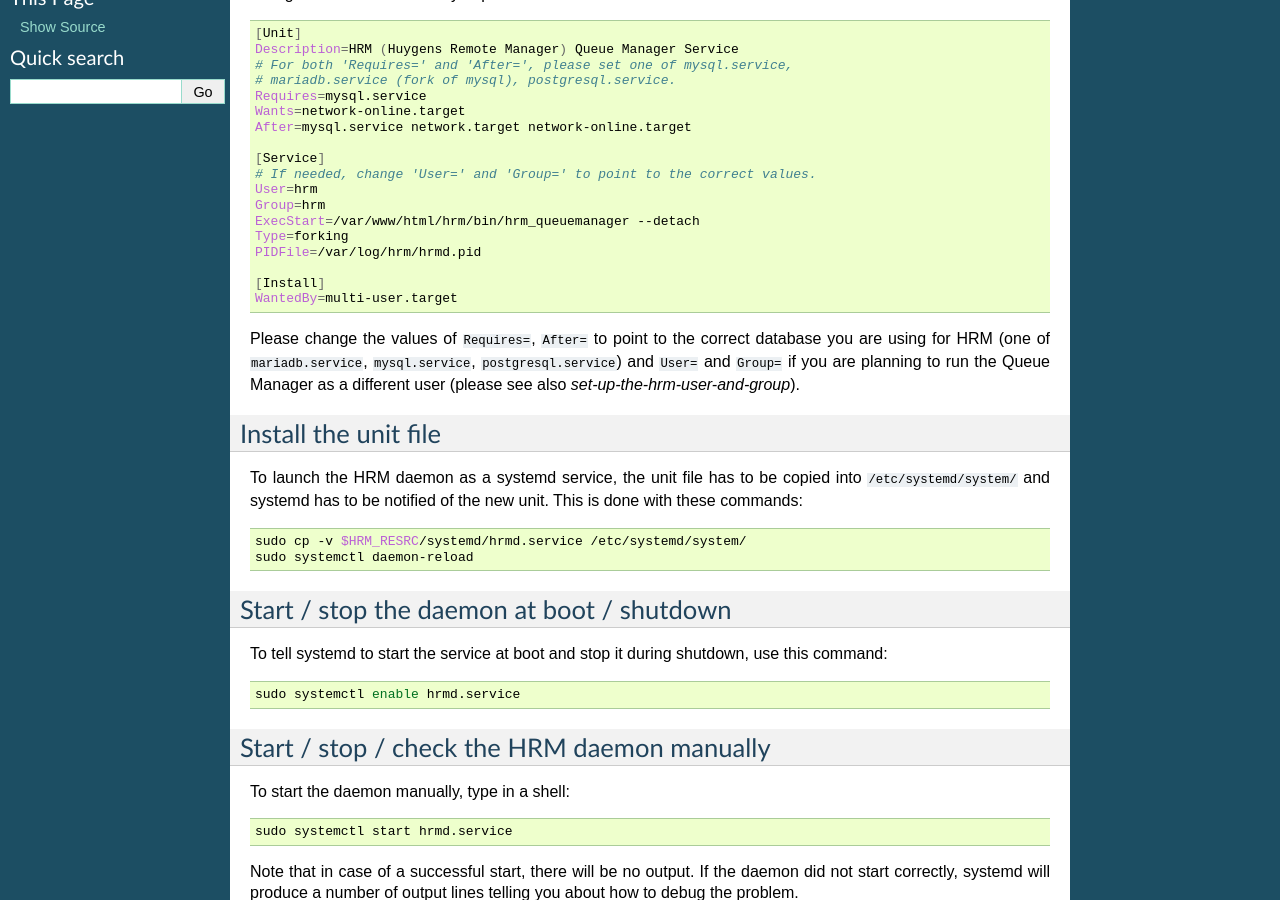
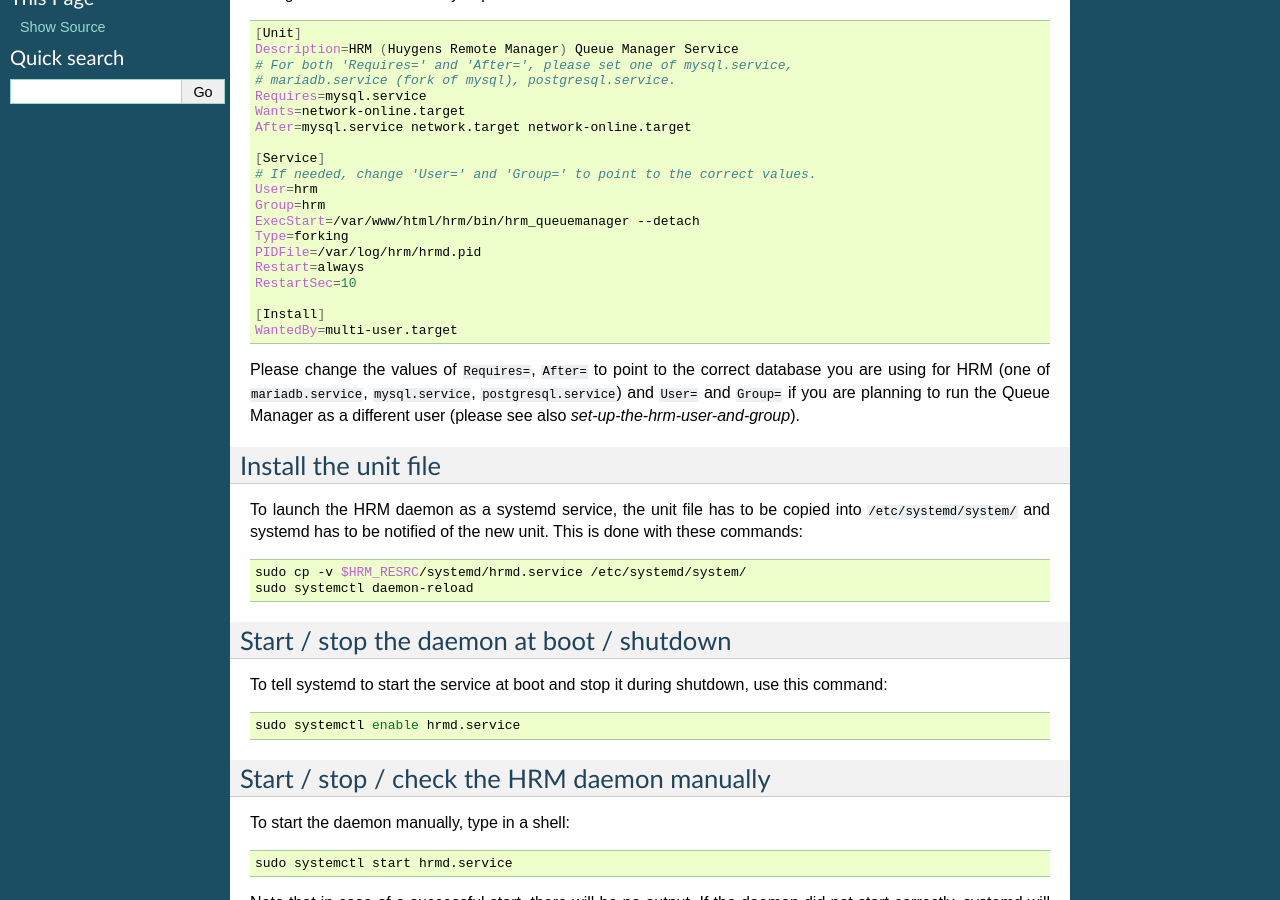
Before and after one commit to aarpon/hrm_docs, a Sphinx documentation site: the page built from docs/admin/hrm_daemon_systemd.rst, in a window 1280 px wide and 900 px high, scrolled down 381 px. Built offline with Sphinx 7.4.7, drawn with Linux system fonts in a browser that asks for light colours.

Commit message:
Add automatic restart to the hrmd systemd service.

```diff
--- a/docs/admin/hrm_daemon_systemd.rst
+++ b/docs/admin/hrm_daemon_systemd.rst
@@ -42,6 +42,8 @@
   ExecStart=/var/www/html/hrm/bin/hrm_queuemanager --detach
   Type=forking
   PIDFile=/var/log/hrm/hrmd.pid
+  Restart=always
+  RestartSec=10
 
   [Install]
   WantedBy=multi-user.target
```
